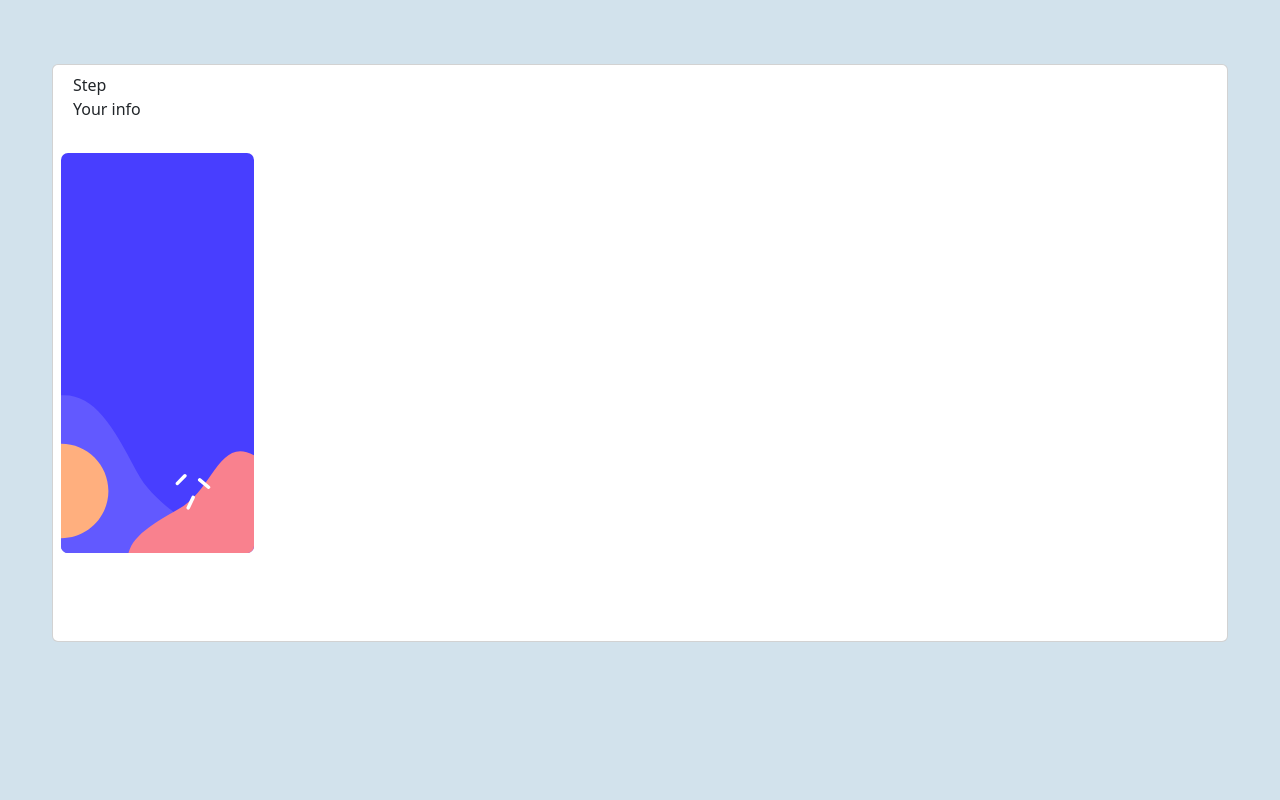
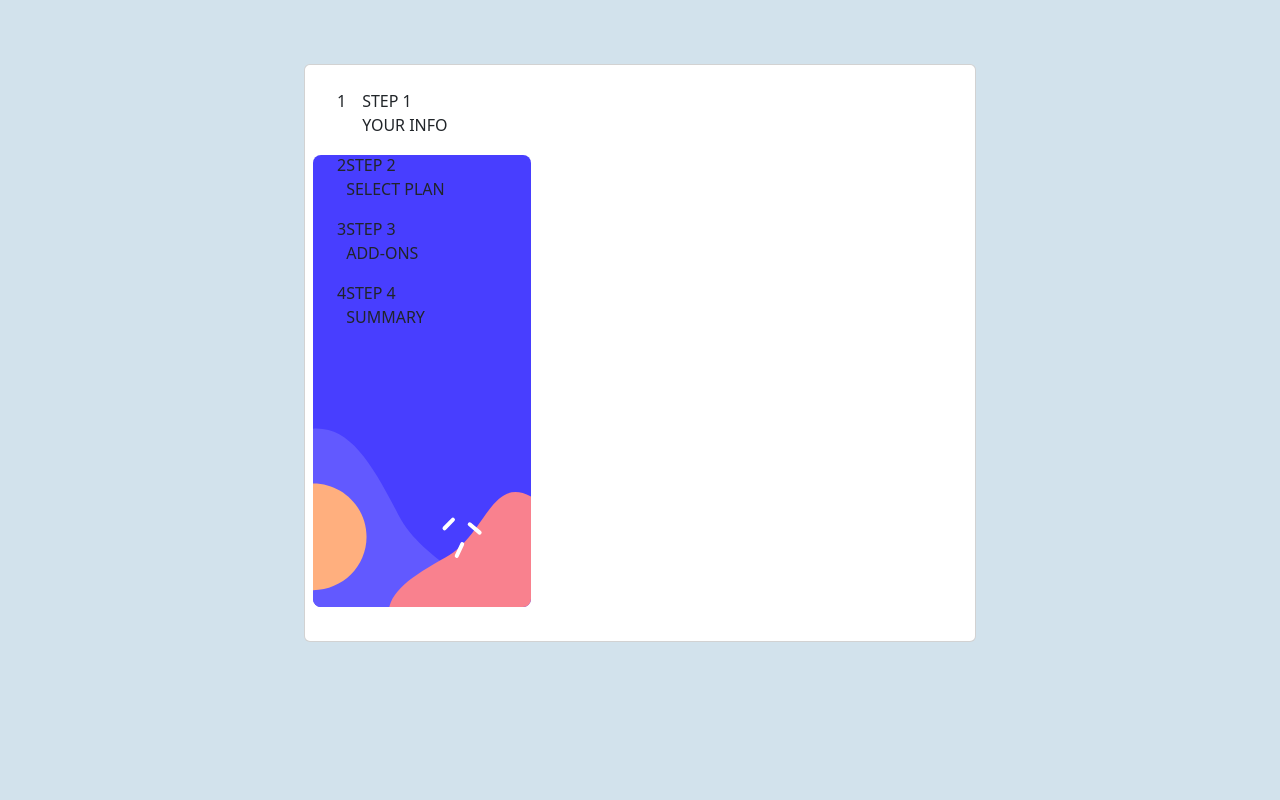
Before and after one commit to gabrielCamilo58/Multi-step-form-Frontend-Mentor, a plain HTML site: page index.html in a window 1280 px wide. Shown: the top 800 px of the page. Drawn offline with nearby package versions, Linux system fonts and the light colour scheme.

Commit message:
:sparkle: cardleft

```diff
--- a/assets/css/main.css
+++ b/assets/css/main.css
@@ -4,8 +4,16 @@
     padding: 4rem;
     background-color: #d2e2ec;
 }
+.card-container {
+    margin-left: 15rem;
+    margin-right: 15rem ;
+}
+.icon-number{
+    margin-right: 1rem;
+    border-color: black;
+}
 .colLeft{
     height: 70vh;
     background-image: url('../images/bg-sidebar-desktop.svg');
-    background-size:    100% 100%;
+    background-size:    100% 110%;
 }
--- a/index.html
+++ b/index.html
@@ -1,32 +1,72 @@
 <!DOCTYPE html>
 <html lang="en">
+
 <head>
   <meta charset="UTF-8">
-  <meta name="viewport" content="width=device-width, initial-scale=1.0"> <!-- displays site properly based on user's device -->
+  <meta name="viewport" content="width=device-width, initial-scale=1.0">
+  <!-- displays site properly based on user's device -->
 
   <link rel="icon" type="image/png" sizes="32x32" href="./assets/images/favicon-32x32.png">
-  <link href="https://cdn.jsdelivr.net/npm/bootstrap@5.3.0-alpha1/dist/css/bootstrap.min.css" rel="stylesheet" integrity="sha384-GLhlTQ8iRABdZLl6O3oVMWSktQOp6b7In1Zl3/Jr59b6EGGoI1aFkw7cmDA6j6gD" crossorigin="anonymous">
+  <link href="https://cdn.jsdelivr.net/npm/bootstrap@5.3.0-alpha1/dist/css/bootstrap.min.css" rel="stylesheet"
+    integrity="sha384-GLhlTQ8iRABdZLl6O3oVMWSktQOp6b7In1Zl3/Jr59b6EGGoI1aFkw7cmDA6j6gD" crossorigin="anonymous">
   <link rel="stylesheet" href="./assets/css/main.css">
   <title>Frontend Mentor | Multi-step form</title>
 
   <!-- Feel free to remove these styles or customise in your own stylesheet 👍 -->
   <style>
-    .attribution { font-size: 11px; text-align: center; }
-    .attribution a { color: hsl(228, 45%, 44%); }
-    p {margin-bottom: 0%;}
+    .attribution {
+      font-size: 11px;
+      text-align: center;
+    }
+
+    .attribution a {
+      color: hsl(228, 45%, 44%);
+    }
+
+    p {
+      margin-bottom: 0%;
+    }
   </style>
 </head>
+
 <body>
   <div class="main-container">
-    <div class="card row p-2">
-      <div class="col-2 colLeft">
+    <div class="card card-container row p-2 ">
+      <div class="col-4 colLeft">
+        <div class="container pt-3">
+          <div class="d-flex flex-row mb-3">
+            <p class="icon-number">1</p>
             <div>
-          <p>Step</p>
-          <p> Your info</p>
+              <p>STEP 1</p>
+              <p> YOUR INFO</p>
+            </div>
+          </div>
+          <div class="d-flex flex-row  mb-3"">
+            <p>2</p>
+            <div>
+            <p>STEP 2</p>
+            <p> SELECT PLAN</p>
+          </div>
+          </div>
+          <div class=" d-flex flex-row mb-3"">
+            <p>3</p>
+            <div>
+              <p>STEP 3</p>
+              <p> ADD-ONS</p>
+            </div>
+          </div>
+          <div class="d-flex flex-row  mb-3"">
+            <p>4</p>
+            <div>
+            <p>STEP 4</p>
+            <p> SUMMARY</p>
+          </div>
           </div>
 
         </div>
-      <div class="col-10">
+
+      </div>
+      <div class=" col-9">
 
           </div>
         </div>
@@ -139,5 +179,7 @@
         Coded by <a href="#">Your Name Here</a>.
       </div>
 </body>
-<script src="https://cdn.jsdelivr.net/npm/bootstrap@5.3.0-alpha1/dist/js/bootstrap.bundle.min.js" integrity="sha384-w76AqPfDkMBDXo30jS1Sgez6pr3x5MlQ1ZAGC+nuZB+EYdgRZgiwxhTBTkF7CXvN" crossorigin="anonymous"></script>
+<script src="https://cdn.jsdelivr.net/npm/bootstrap@5.3.0-alpha1/dist/js/bootstrap.bundle.min.js"
+  integrity="sha384-w76AqPfDkMBDXo30jS1Sgez6pr3x5MlQ1ZAGC+nuZB+EYdgRZgiwxhTBTkF7CXvN" crossorigin="anonymous"></script>
+
 </html>
```
Lines whose indentation alone changed are shown as unchanged.
